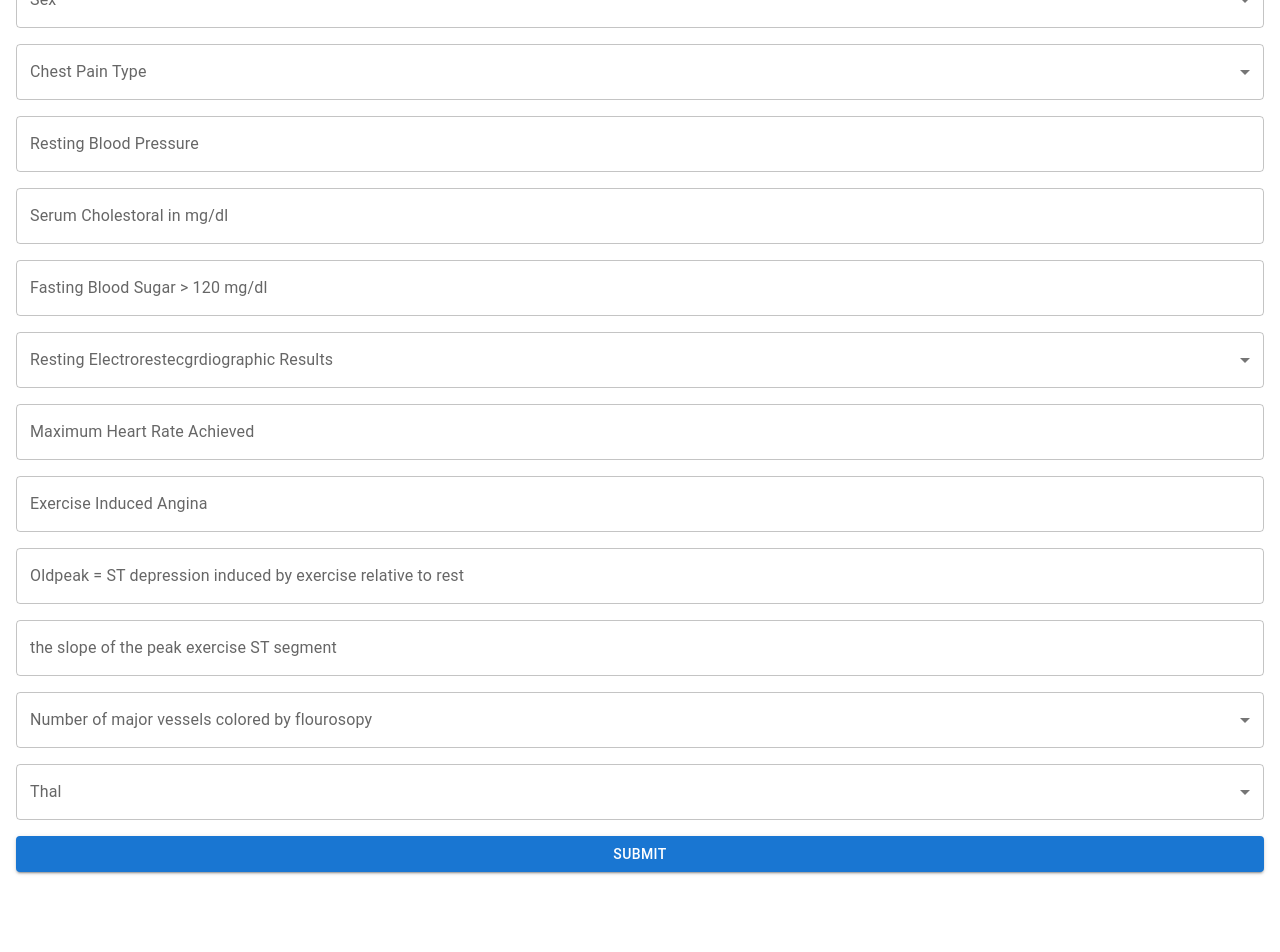
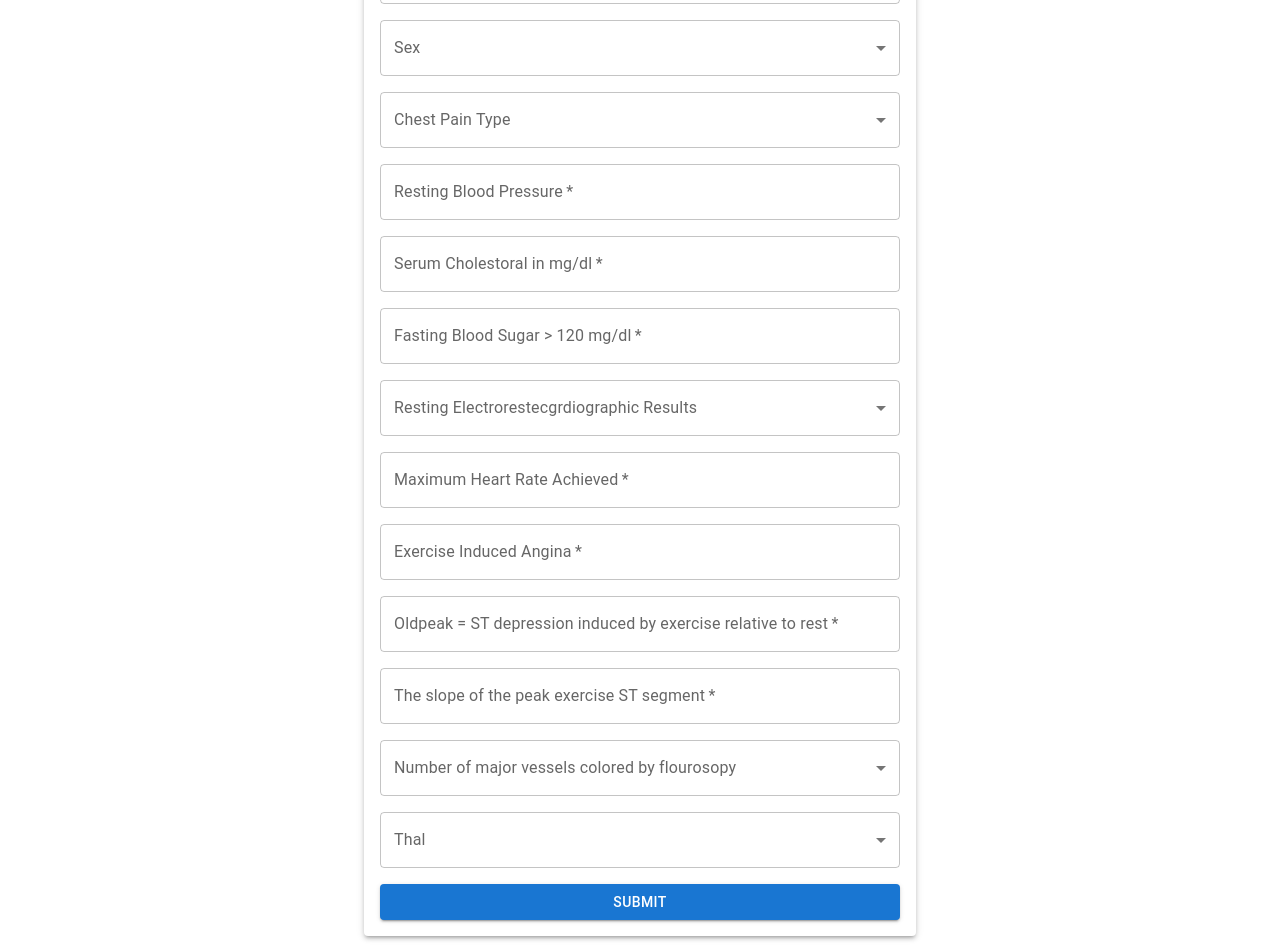
Before and after one commit to faraji-ombonya/stunning-guide, a React (Create React App) app: page / in a window 1280 px wide. Shown: the part 189-1141 px from the top of the page. Before the commit the page ends 1077 px from the top, so only its background shows below. Built offline with nearby package versions, Linux system fonts and the light colour scheme.

Commit message:
feat: improve the look of the form

```diff
--- a/src/components/Form.js
+++ b/src/components/Form.js
@@ -18,12 +18,14 @@ import axios from 'axios';
 import InputLabel from '@mui/material/InputLabel';
 import MenuItem from '@mui/material/MenuItem'
 import Select from '@mui/material/Select';
+import { Container, Paper } from '@mui/material';
 
 
 export default function Form() {
     const [hasHeartDisease, setHasHeartDisease] = useState("2")
     const [showAlert, setShowAlert] = useState(false)
     const [selectedValue, setSelectedValue] = useState('');
+    const [isLoading, setIsLoading] = useState(false);
 
 
     const [open, setOpen] = React.useState(false);
@@ -79,15 +81,18 @@ export default function Form() {
     }
 
     return (
-        <Box sx={{ minWidth: 120 }} margin={2}>
+        <Container maxWidth="sm" >
 
-            <Typography variant="h3" gutterBottom>
+
+            <Box marginTop={4}>
+                <Paper elevation={3}>
+                    <Typography variant="h3" gutterBottom padding={2}>
                         Stunning Guide
                     </Typography>
 
-            <form onSubmit={handleSubmit}>
+                    <form onSubmit={handleSubmit} >
 
-                <Stack spacing={2}>
+                        <Stack spacing={2} margin={2} marginBottom={2}>
 
                             <TextField
                                 name='age'
@@ -95,6 +100,7 @@ export default function Form() {
                                 label="Age"
                                 variant="outlined"
                                 onChange={handleChange}
+                                required
                             />
 
                             <FormControl>
@@ -106,21 +112,23 @@ export default function Form() {
                                     value={formData['sex']}
                                     label="Sex"
                                     onChange={handleChange}
+                                    required
                                 >
                                     <MenuItem value={1}>Male</MenuItem>
                                     <MenuItem value={0}>Female</MenuItem>
                                 </Select>
                             </FormControl>
 
-                    <FormControl fullWidth>
+                            <FormControl>
                                 <InputLabel id="cp-label">Chest Pain Type</InputLabel>
                                 <Select
                                     name='cp'
                                     labelId="cp-label"
                                     id="cp"
                                     value={formData['cp']}
-                            label="Sex"
+                                    label="Chest Pain Type"
                                     onChange={handleChange}
+                                    required
                                 >
                                     <MenuItem value={0}>Type 1</MenuItem>
                                     <MenuItem value={1}>Type 2</MenuItem>
@@ -130,13 +138,13 @@ export default function Form() {
 
                             </FormControl>
 
-
                             <TextField
                                 name='trestbps'
                                 id="trestbps"
                                 label="Resting Blood Pressure"
                                 variant="outlined"
                                 onChange={handleChange}
+                                required
                             />
 
                             <TextField
@@ -145,6 +153,7 @@ export default function Form() {
                                 label="Serum Cholestoral in mg/dl"
                                 variant="outlined"
                                 onChange={handleChange}
+                                required
                             />
 
                             <TextField
@@ -153,6 +162,7 @@ export default function Form() {
                                 label="Fasting Blood Sugar > 120 mg/dl"
                                 variant="outlined"
                                 onChange={handleChange}
+                                required
                             />
 
                             <FormControl>
@@ -164,6 +174,7 @@ export default function Form() {
                                     value={formData['restecg']}
                                     label="Resting Electrorestecgrdiographic Results"
                                     onChange={handleChange}
+                                    required
                                 >
                                     <MenuItem value={0}>0</MenuItem>
                                     <MenuItem value={1}>1</MenuItem>
@@ -177,6 +188,7 @@ export default function Form() {
                                 label="Maximum Heart Rate Achieved"
                                 variant="outlined"
                                 onChange={handleChange}
+                                required
                             />
 
                             <TextField
@@ -185,6 +197,7 @@ export default function Form() {
                                 label="Exercise Induced Angina"
                                 variant="outlined"
                                 onChange={handleChange}
+                                required
                             />
 
                             <TextField
@@ -193,14 +206,16 @@ export default function Form() {
                                 label="Oldpeak = ST depression induced by exercise relative to rest"
                                 variant="outlined"
                                 onChange={handleChange}
+                                required
                             />
 
                             <TextField
                                 name='slope'
                                 id="slope"
-                        label="the slope of the peak exercise ST segment"
+                                label="The slope of the peak exercise ST segment"
                                 variant="outlined"
                                 onChange={handleChange}
+                                required
                             />
 
                             <FormControl>
@@ -210,8 +225,9 @@ export default function Form() {
                                     labelId="ca-label"
                                     id="ca"
                                     value={formData['ca']}
-                            label="Sex"
+                                    label="Number of major vessels colored by flourosopy"
                                     onChange={handleChange}
+                                    required
                                 >
                                     <MenuItem value={0}>0</MenuItem>
                                     <MenuItem value={1}>1</MenuItem>
@@ -229,6 +245,7 @@ export default function Form() {
                                     value={formData['thal']}
                                     label="Sex"
                                     onChange={handleChange}
+                                    required
                                 >
                                     <MenuItem value={0}>Normal</MenuItem>
                                     <MenuItem value={1}>Fixed Defect</MenuItem>
@@ -236,10 +253,18 @@ export default function Form() {
                                 </Select>
                             </FormControl>
 
-                    <Button variant="contained" type='submit'>Submit</Button>
+                            <Box paddingBottom={2}>
+                                <Button fullWidth variant="contained" type='submit' ma>Submit</Button>
+                            </Box>
+
                         </Stack>
+                    </form>
+                </Paper>
+            </Box>
 
-            </form>
+
+
+
 
             <AlertDialog
                 open={open}
@@ -248,7 +273,7 @@ export default function Form() {
                 hasHeartDisease={hasHeartDisease}
             />
 
-        </Box>
+        </Container>
     );
 }
 
```
Lines whose indentation alone changed are shown as unchanged.
